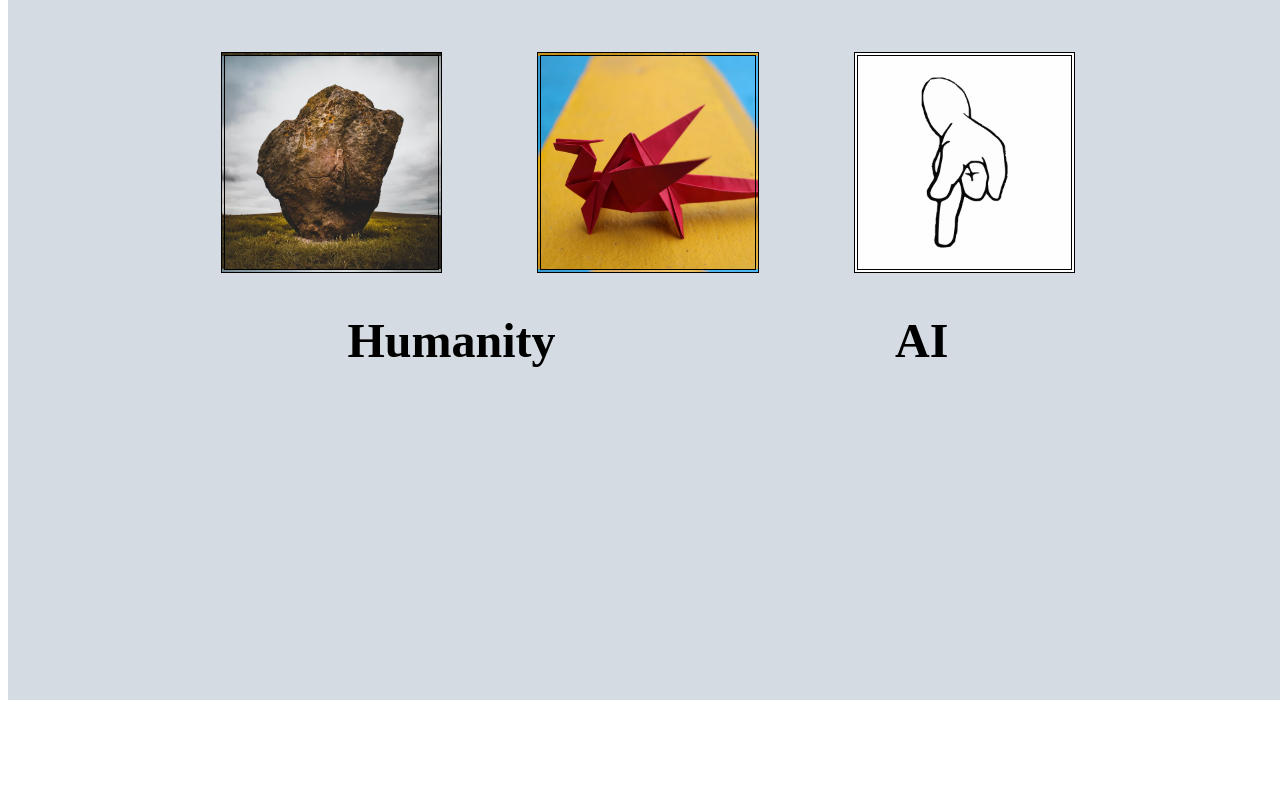
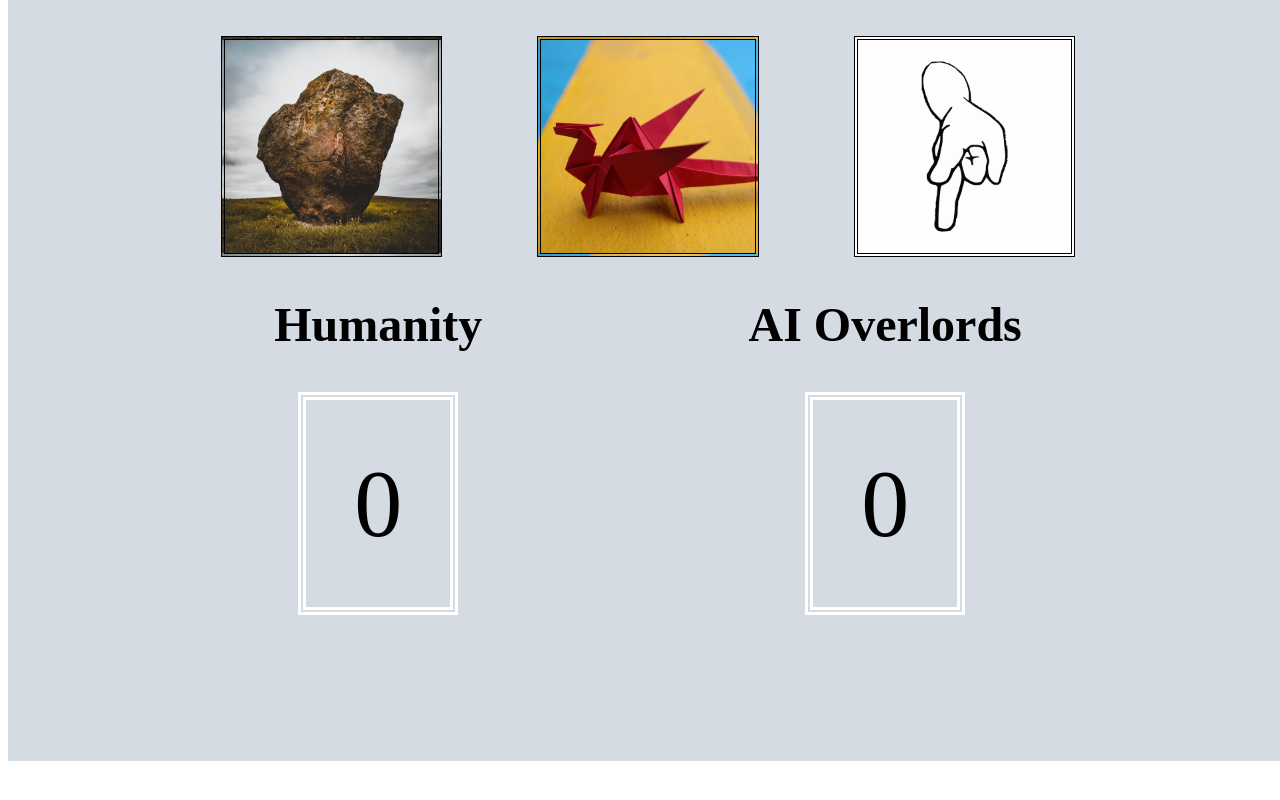
Before and after one commit to aurelius250/rock-paper-scissors, a plain HTML site: page index.html in a window 1280 px wide. Shown: the part 1706-2506 px from the top of the page. Drawn offline with Linux system fonts and the light colour scheme.

Commit message:
Clean up footer

```diff
--- a/index.html
+++ b/index.html
@@ -29,19 +29,20 @@
                 <div class = "Humanity">
                     <h2> Humanity </h2>
                      <p class = "humanity-score">
+                        0
                     </p>
                 </div>
                 <div class = "AI">
-                    <h2> AI </h2>
+                    <h2> AI Overlords </h2>
                      <p class = "ai-score">
+                        0
                     </p>
                 </div>
             </div>
 
             <div class = "results-div">
                 <div class = "results">
-                    <p class = "pTwo">
-                    </p>
+
                 </div>
            </div>
         </div>
--- a/rps.js
+++ b/rps.js
@@ -38,20 +38,17 @@ function finalResults(){
     finalResultsP.style.whiteSpace = "pre";
 
     if(userWins == 5){
-        finalResultsP.textContent += `Winner! Humanity wins! Free bananas for life!`;
+        finalResultsP.textContent = `Winner! Humanity wins! World peace achieved!`;
         userWins = 0;
         computerWins = 0;
         return;
-
-    } else if(computerWins == 5){
+    }
+    else if(computerWins == 5){
         userWins = 0;
         computerWins = 0;
-        finalResultsP.textContent = `Winner! AI wins! You have officially let your entire species down singlehandedly.`;
+        finalResultsP.textContent = `You Lose! AI wins! You have officially let your entire species down singlehandedly!`;
         return;
     }
-    // else {
-    //     finalResultsP.textContent = undefined;
-    // }
 }
 
 function addResult(gamePlayed){
@@ -61,7 +58,7 @@ function addResult(gamePlayed){
     scoreBoardHumans.textContent = userWins;
     scoreBoardAI.textContent = computerWins;
     p.style.whiteSpace = "pre";
-    p.textContent = `${gamePlayed}` + "\r\n" + `Humanity: ${userWins} A.I. Overlords: ${computerWins} `
+    p.textContent = `${gamePlayed}`
 }
 
 function outcomeDecider(computerChoice, userChoice) {
--- a/styles.css
+++ b/styles.css
@@ -5,13 +5,28 @@
 body {
     width: 100%;
 }
-
+.scoreboard-div {
+    display: flex;
+    text-align: center;
+    font-size: 2em;
+    justify-content: space-evenly;
+}
 .ai-score {
     font-size: 3em;
+    border: double white 8px;
+    display:inline-block;
+    margin-top: 0;
+    padding: 0.5em;
+
 }
 
 .humanity-score {
+    border: double white 8px;
     font-size: 3em;
+    padding: 0.5em;
+    margin-bottom: 0.5em;
+    margin-top: 0;
+    display:inline-block;
 }
 .header-img {
         background-image: url("/imgs/robot.jpg");
@@ -25,13 +40,11 @@ body {
     }
 
 .results {
-    padding-top: 50px;
     text-align: center;
     display:flex;
     justify-content: center;
 }
 .results-div {
-    display: flex;
     font-size: 2em;
     justify-content: center;
     align-content: center;
@@ -46,19 +59,13 @@ body {
     margin-top: -5px;
     flex-direction: column;
     align-content: space-evenly;
-    padding-top: 32px;
-    padding-bottom: 100px;
+    padding-top: 16px;
+    padding-bottom: 50px;
     width: 100%;
-    height: 800px;
     background-color: #d4dbe3;
 }
 
-.scoreboard-div {
-    display: flex;
-    text-align: center;
-    font-size: 2em;
-    justify-content: space-evenly;
-}
+
 .btn-container-text {
     color: green;
     font-size: 2em;
```
